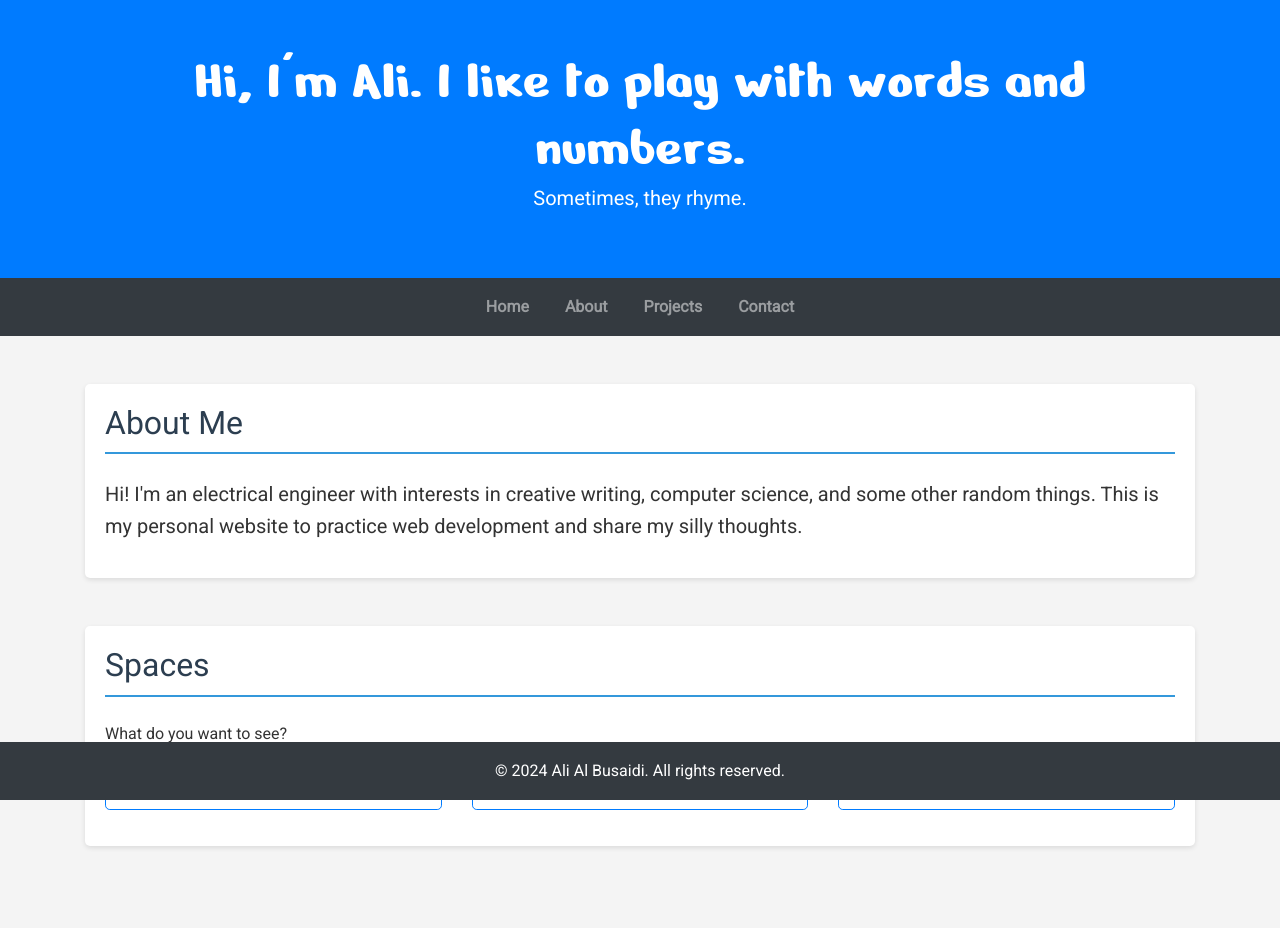
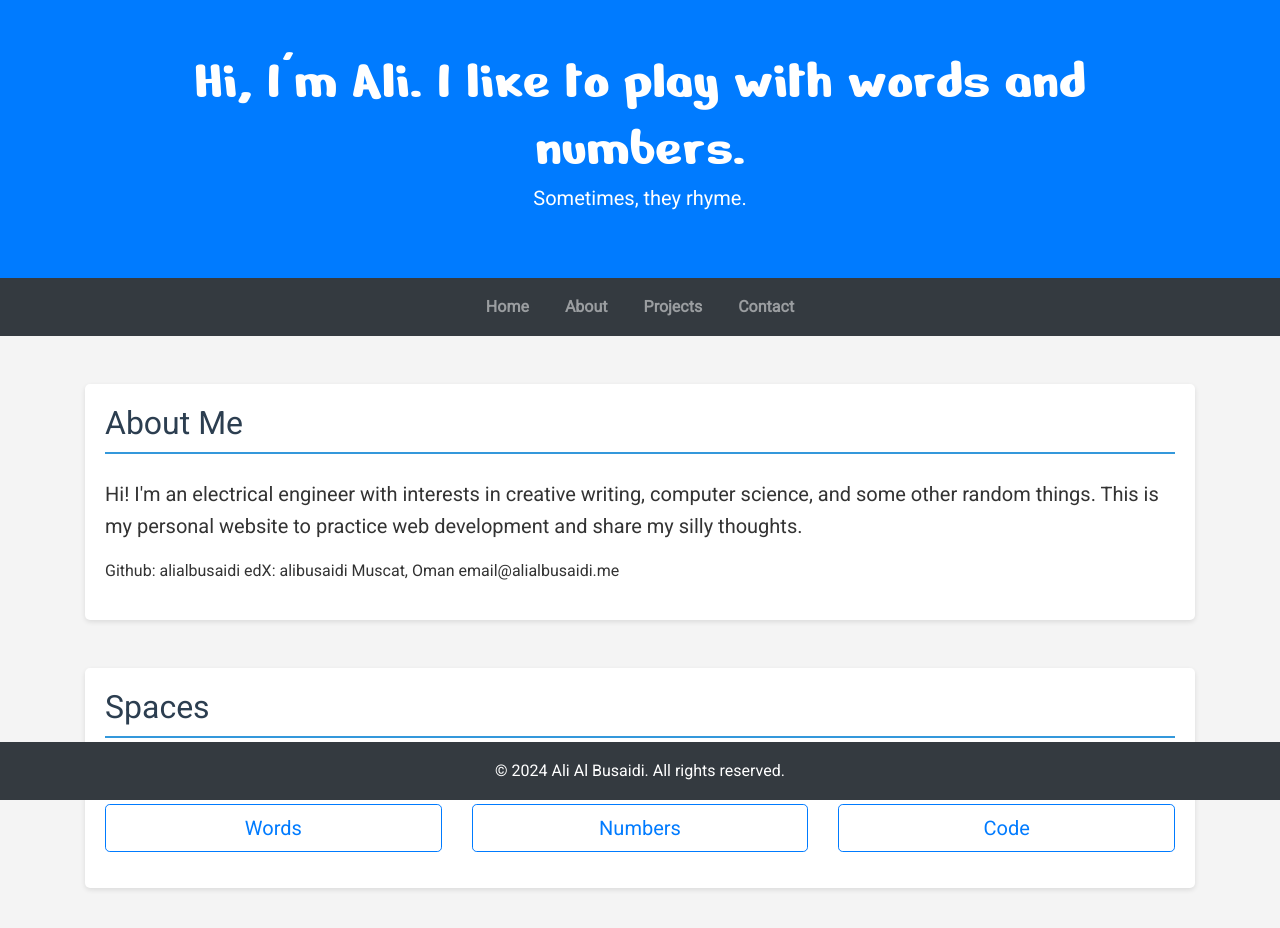
Before and after one commit to alialbusaidi/aa.io, a plain HTML site: page index.html in a window 1280 px wide. Before the commit the page ends 894 px from the top, so only its background shows below. Drawn offline with nearby package versions, Linux system fonts and the light colour scheme.

Commit message:
Updated about section

```diff
--- a/index.html
+++ b/index.html
@@ -71,6 +71,12 @@
     <p class="lead">
      Hi! I'm an electrical engineer with interests in creative writing, computer science, and some other random things. This is my personal website to practice web development and share my silly thoughts.
     </p>
+    <p>
+        Github: alialbusaidi
+        edX: alibusaidi
+        Muscat, Oman
+        email@alialbusaidi.me
+    </p>
    </section>
    <section id="spaces">
     <h2 class="mb-4">
```
